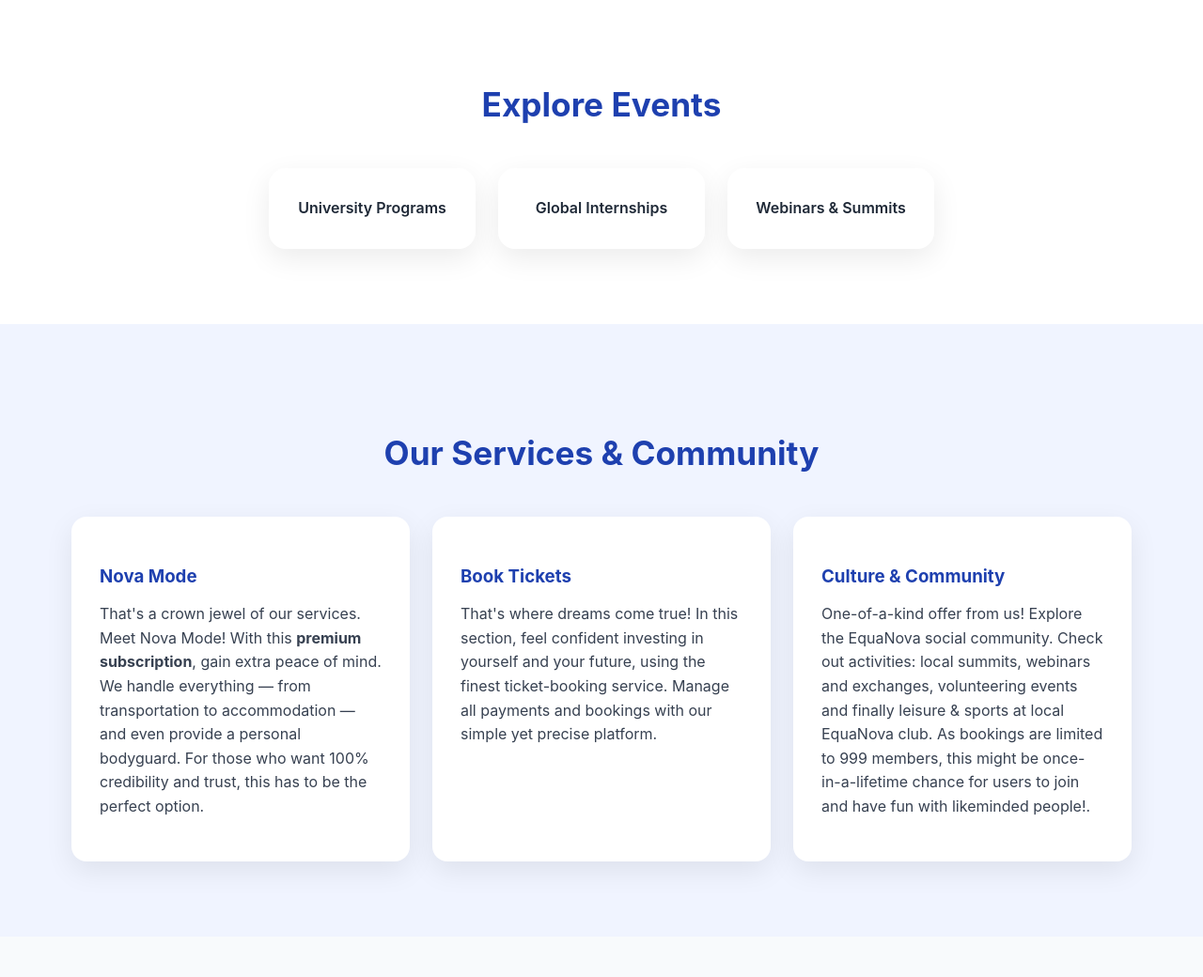
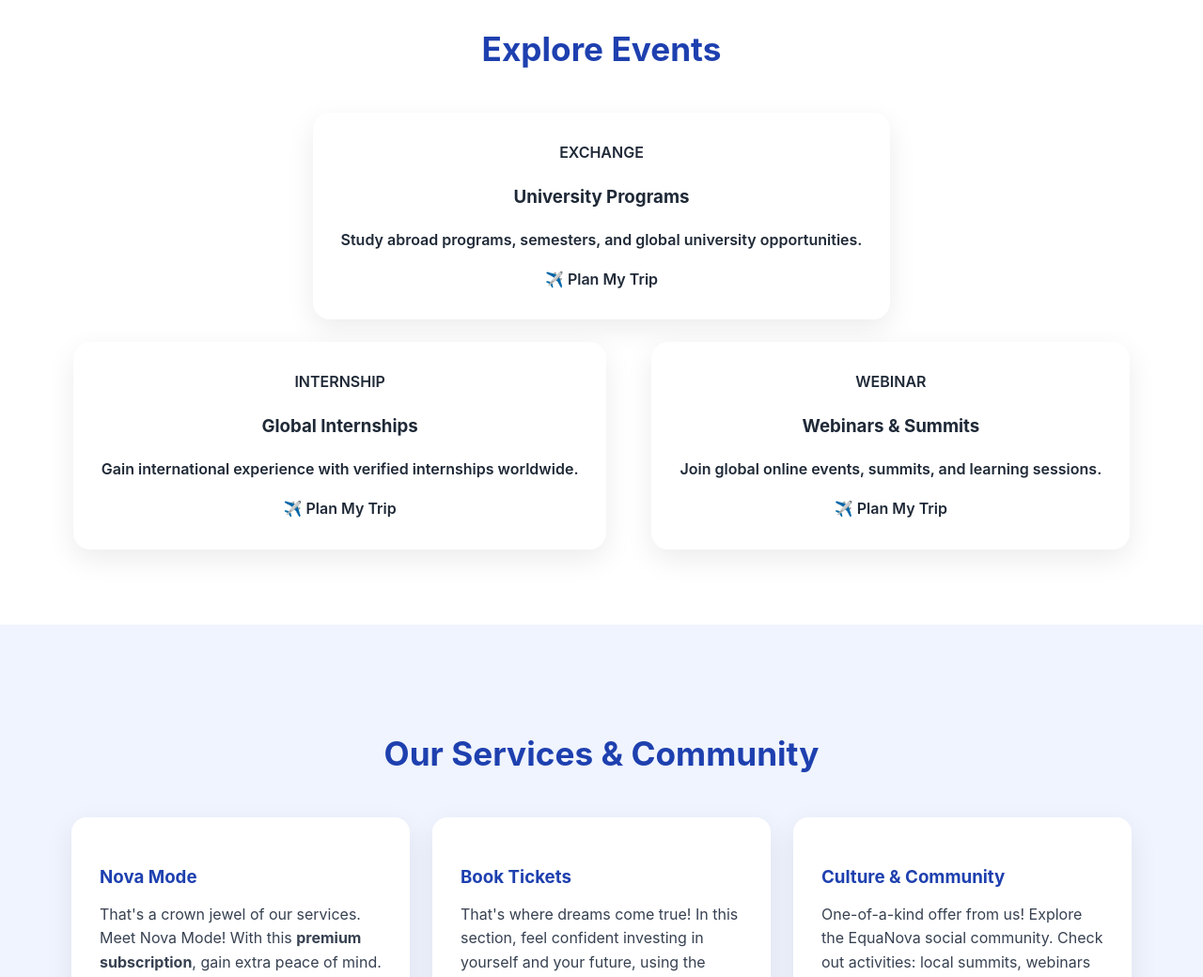
Before and after one commit to EquaNova-org/platform, a website: page public/index.html in a window 1280 px wide. Shown: the part 1760-2800 px from the top of the page at 94% size. Drawn offline with Linux system fonts and the light colour scheme.

Commit message:
index.html

```diff
--- a/public/index.html
+++ b/public/index.html
@@ -30,9 +30,8 @@
 
     <!-- Hero Section -->
     <section id="home" class="hero">
-        <span class="new-year-badge">🎆 New Year Opportunities 2026</span>
 
-        <h1>Your Gateway to Safe International Opportunities</h1>
+        <h1>Turn Opportunities Into Real Journeys</h1>
         <p>
             Verified internships, programs, and global events —
             built exclusively for students under 25.
@@ -75,15 +74,30 @@
 
     <div class="cards">
         <a href="events.html?type=university" aria-label="University programs">
-                <div class="card">University Programs</div>
+            <div class="card">
+                <span class="tag exchange">EXCHANGE</span>
+                <h3>University Programs</h3>
+                <p>Study abroad programs, semesters, and global university opportunities.</p>
+                <a href="#" class="cta-btn">✈️ Plan My Trip</a>
+            </div>
         </a>
 
         <a href="events.html?type=internship" aria-label="Global Internships">
-                <div class="card">Global Internships</div>
+            <div class="card">
+                <span class="tag internship">INTERNSHIP</span>
+                <h3>Global Internships</h3>
+                <p>Gain international experience with verified internships worldwide.</p>
+                <a href="#" class="cta-btn">✈️ Plan My Trip</a>
+            </div>
         </a>
 
         <a href="events.html?type=webinar" aria-label="Webinars and summits">
-                <div class="card">Webinars & Summits</div>
+            <div class="card">
+                <span class="tag tech">WEBINAR</span>
+                <h3>Webinars & Summits</h3>
+                <p>Join global online events, summits, and learning sessions.</p>
+                <a href="#" class="cta-btn">✈️ Plan My Trip</a>
+            </div>
         </a>
     </div>
 </section>
@@ -131,7 +145,7 @@
             Discover verified international opportunities and take your first step
             towards a global future. Studying or traveling abroad safely is not a dream anymore!
         </p>
-        <a href="events.html" class="btn primary-btn">Explore Events</a>
+        <a href="events.html" class="btn primary-btn">🚀 Start Your Journey</a>
     </section>
 
 </body>
```
Lines whose indentation alone changed are shown as unchanged.
